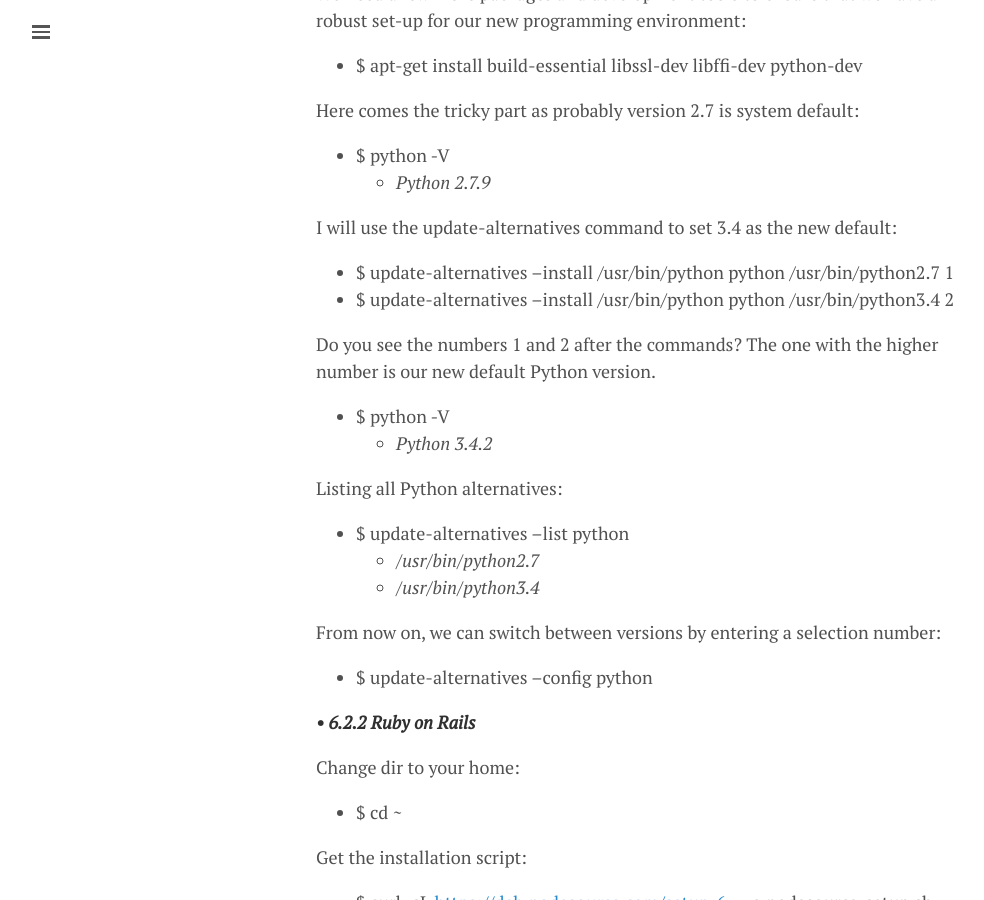
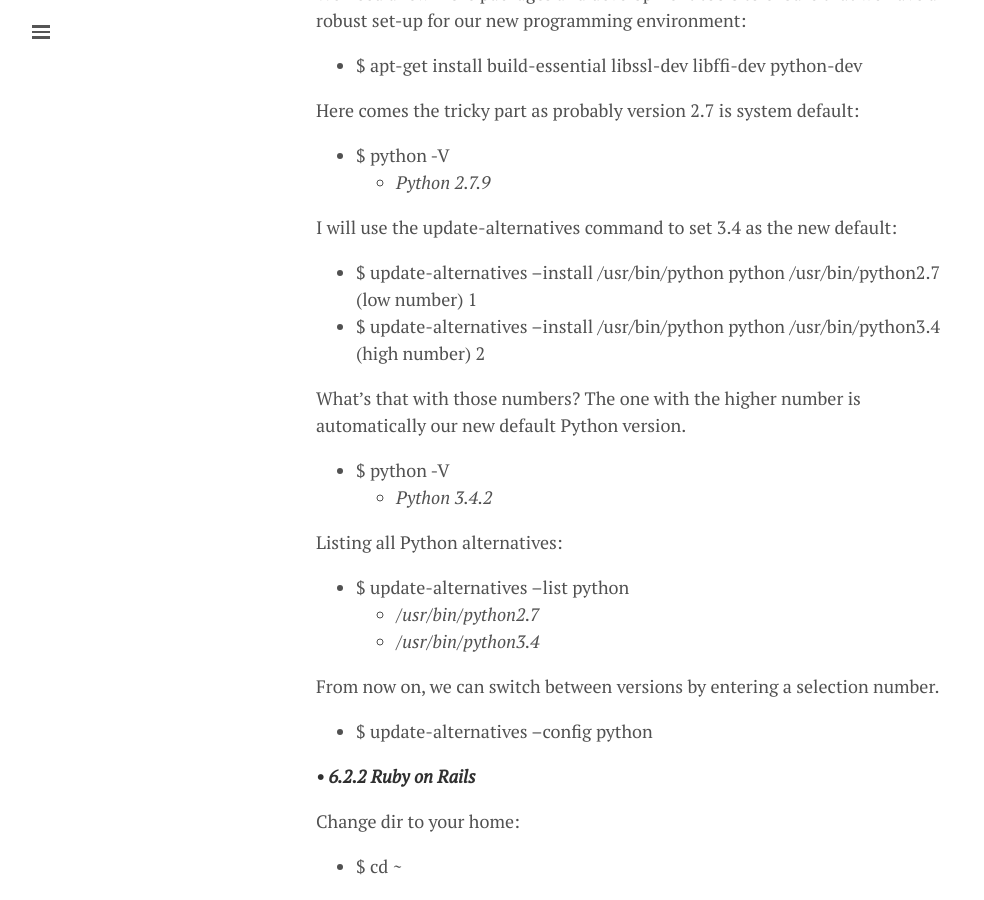
Before and after one commit to lgeurts/lgeurts.github.io, a Jekyll site: the page built from _posts/2017-07-11-bunsenlabs-linux-setup-notes-for dell-inspiron-6000.md, in a window 1280 px wide and 900 px high, scrolled down 9913 px. Shown: the whole window, without its empty margins (0-984 px from the left). Built offline with Jekyll 4.4.1, drawn with Linux system fonts in a browser that asks for light colours; nearby versions of some CDN libraries; comment, search, counter and statistics services are not loaded.

Commit message:
Change section 6 #318

```diff
--- a/_posts/2017-07-11-bunsenlabs-linux-setup-notes-for dell-inspiron-6000.md
+++ b/_posts/2017-07-11-bunsenlabs-linux-setup-notes-for dell-inspiron-6000.md
@@ -299,10 +299,10 @@ Here comes the tricky part as probably version 2.7 is system default:
 
 I will use the update-alternatives command to set 3.4 as the new default:
 
-- $ update-alternatives --install /usr/bin/python python /usr/bin/python2.7                                                       1
-- $ update-alternatives --install /usr/bin/python python /usr/bin/python3.4                                                       2
+- $ update-alternatives --install /usr/bin/python python /usr/bin/python2.7 (low number) 1
+- $ update-alternatives --install /usr/bin/python python /usr/bin/python3.4 (high number) 2
 
-Do you see the numbers 1 and 2 after the commands? The one with the higher number is our new default Python version.
+What's that with those numbers? The one with the higher number is automatically our new default Python version.
 
 - $ python -V
   * *Python 3.4.2*
@@ -313,7 +313,7 @@ Listing all Python alternatives:
   * */usr/bin/python2.7*
   * */usr/bin/python3.4*
 
-From now on, we can switch between versions by entering a selection number:
+From now on, we can switch between versions by entering a selection number.
 
 - $ update-alternatives --config python
 
```
